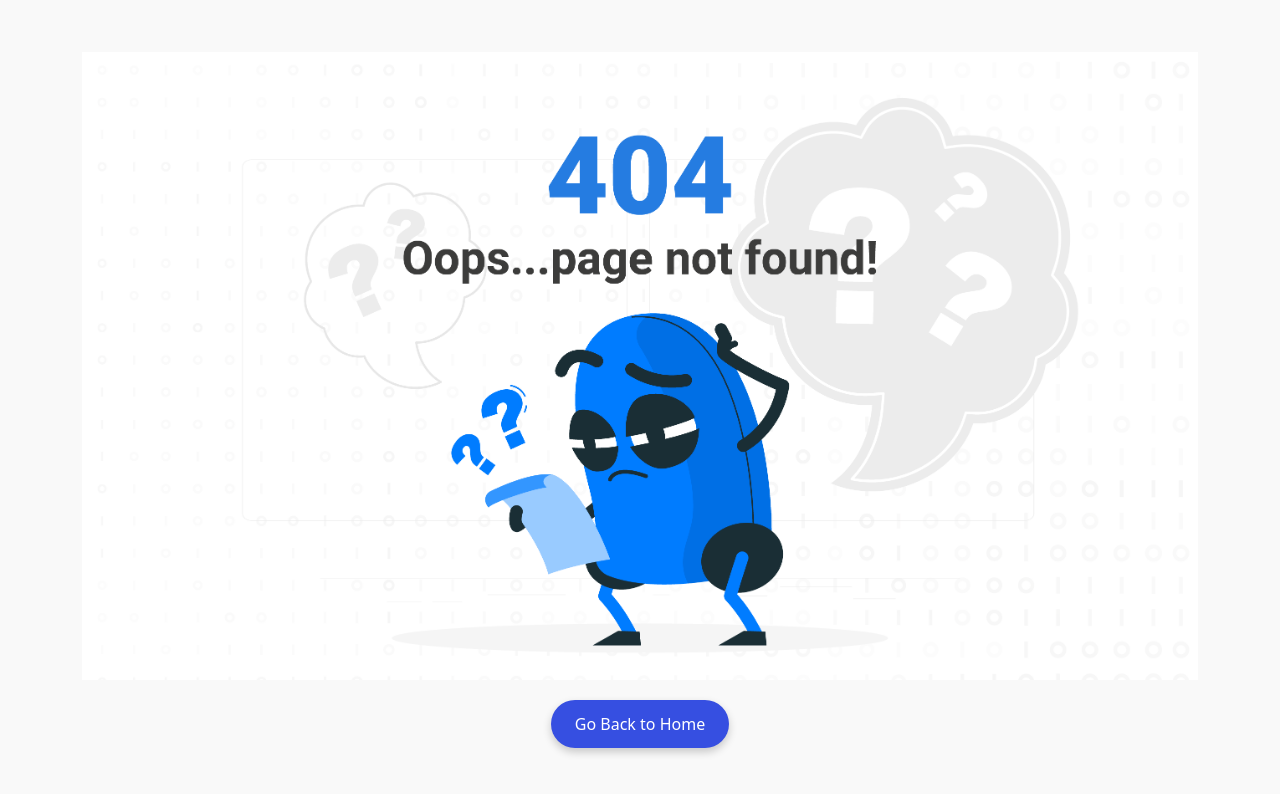
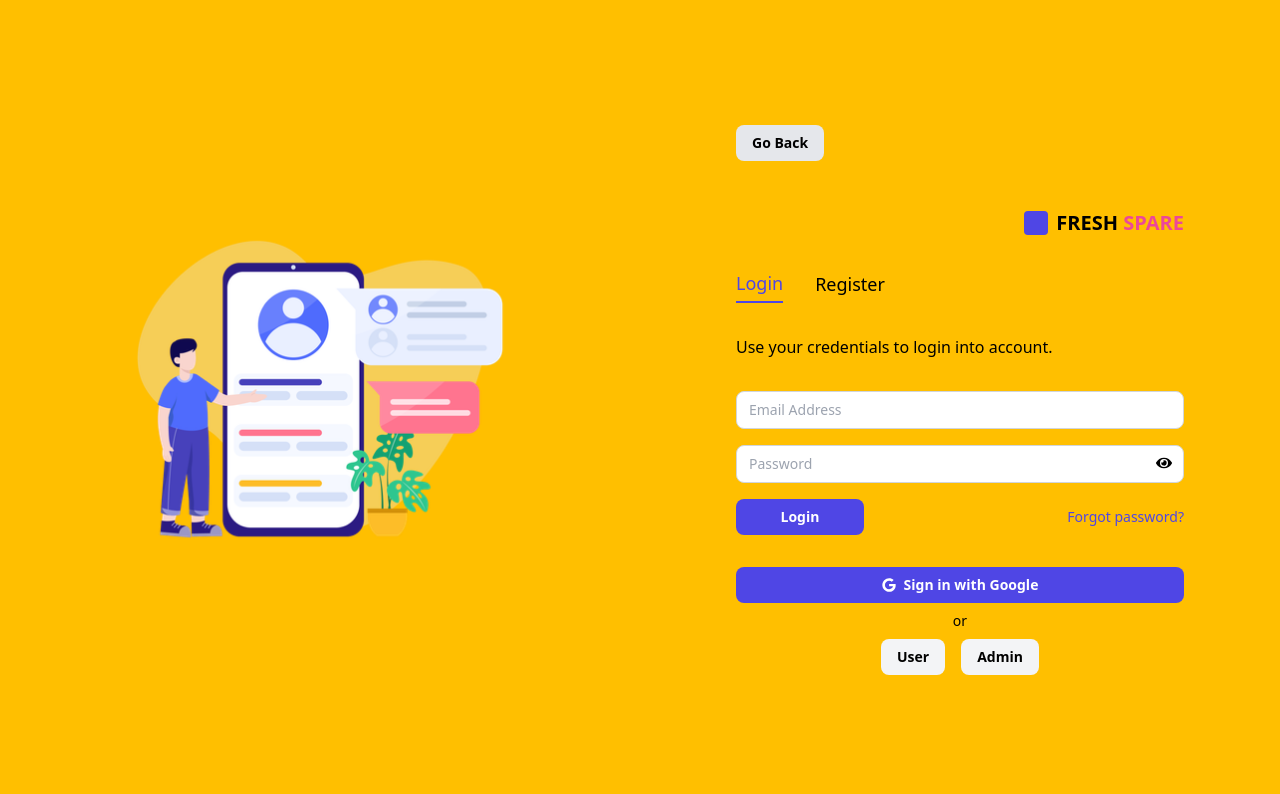
Before and after one commit to MostakemHossain/fresh-spare-frontend, a React (Vite) app: page /auth in a window 1280 px wide. Shown: the top 794 px of the page. Built offline with nearby package versions, Linux system fonts and the light colour scheme.

Commit message:
auth page added

```diff
--- a/package.json
+++ b/package.json
@@ -13,6 +13,7 @@
     "@reduxjs/toolkit": "^2.5.0",
     "antd": "^5.22.6",
     "jwt-decode": "^4.0.0",
+    "lottie-react": "^2.4.0",
     "react": "^18.3.1",
     "react-dom": "^18.3.1",
     "react-hook-form": "^7.54.2",
--- a/src/components/Header.tsx
+++ b/src/components/Header.tsx
@@ -12,7 +12,7 @@ const Header = () => {
   const navigate = useNavigate();
 
   const redirectToLoginPage = () => {
-    navigate("/login");
+    navigate("/auth");
   };
 
   return (
--- /dev/null
+++ b/src/pages/Auth.tsx
@@ -0,0 +1,197 @@
+
+import { useState } from "react";
+import { FaEye, FaEyeSlash, FaGoogle } from "react-icons/fa";
+import { Link, useNavigate } from "react-router-dom";
+import auth from "../assets/images/auth.webp";
+
+export default function AuthLayout() {
+  const [isLogin, setIsLogin] = useState(true);
+  const [showPassword, setShowPassword] = useState(false);
+  const [credentials, setCredentials] = useState({
+    email: "",
+    password: "",
+    username: "",
+  });
+
+  const navigate = useNavigate();
+
+  const handleAutofill = (role: string) => {
+    if (role === "user") {
+      setCredentials({
+        email: "user@example.com",
+        password: "userpassword",
+        username: "user",
+      });
+    } else if (role === "admin") {
+      setCredentials({
+        email: "admin@example.com",
+        password: "adminpassword",
+        username: "admin",
+      });
+    }
+  };
+
+
+
+  return (
+    <div className="min-h-screen w-full flex flex-col lg:flex-row bg-primary text-black">
+      <div className="w-full lg:w-1/2 flex items-center justify-center p-8 lg:p-12">
+        <img
+          src={auth}
+          alt="Authentication illustration"
+          width={400}
+          height={400}
+          className="max-w-md w-full"
+        />
+      </div>
+
+      <div className="w-full lg:w-1/2 flex flex-col items-center justify-center p-8 lg:p-12">
+        <div className="w-full max-w-md space-y-8">
+          <div className="flex items-center">
+            <button
+              onClick={() => navigate(-1)}
+              className="mb-4 rounded-lg bg-gray-200 px-4 py-2 text-sm font-semibold hover:bg-gray-300"
+            >
+              Go Back
+            </button>
+          </div>
+
+          <div className="flex justify-end">
+            <div className="flex items-center gap-2">
+              <div className="w-6 h-6 bg-indigo-600 rounded" />
+              <span className="text-xl font-semibold">
+                <p className="text-xl font-bold">
+                  FRESH <span className="text-pink-500">SPARE</span>
+                </p>
+              </span>
+            </div>
+          </div>
+
+          <div className="flex gap-8 text-lg">
+            <button
+              onClick={() => setIsLogin(true)}
+              className={`pb-1 transition-colors ${
+                isLogin
+                  ? "text-indigo-600 border-b-2 border-indigo-600"
+                  : "text-black"
+              }`}
+            >
+              Login
+            </button>
+            <button
+              onClick={() => setIsLogin(false)}
+              className={`pb-1 transition-colors ${
+                !isLogin
+                  ? "text-indigo-600 border-b-2 border-indigo-600"
+                  : "text-black"
+              }`}
+            >
+              Register
+            </button>
+          </div>
+          <p className="text-black">
+            {isLogin
+              ? "Use your credentials to login into account."
+              : "Enter your information to setup a new account."}
+          </p>
+
+          <form className="space-y-4">
+            {!isLogin && (
+              <div className="space-y-2">
+                <input
+                  type="text"
+                  placeholder="Username"
+                  value={credentials.username}
+                  onChange={(e) =>
+                    setCredentials({ ...credentials, username: e.target.value })
+                  }
+                  className="w-full rounded-lg border border-gray-300 px-3 py-2 text-sm outline-none focus:border-indigo-600"
+                  required
+                />
+              </div>
+            )}
+
+            <div className="space-y-2">
+              <input
+                type="email"
+                placeholder="Email Address"
+                value={credentials.email}
+                onChange={(e) =>
+                  setCredentials({ ...credentials, email: e.target.value })
+                }
+                className="w-full rounded-lg border border-gray-300 px-3 py-2 text-sm outline-none focus:border-indigo-600"
+                required
+              />
+            </div>
+
+            <div className="space-y-2">
+              <div className="relative">
+                <input
+                  type={showPassword ? "text" : "password"}
+                  placeholder="Password"
+                  value={credentials.password}
+                  onChange={(e) =>
+                    setCredentials({
+                      ...credentials,
+                      password: e.target.value,
+                    })
+                  }
+                  className="w-full rounded-lg border border-gray-300 px-3 py-2 text-sm outline-none focus:border-indigo-600"
+                  required
+                />
+                <button
+                  type="button"
+                  onClick={() => setShowPassword(!showPassword)}
+                  className="absolute right-3 top-2.5 text-black hover:text-black"
+                >
+                  {showPassword ? <FaEyeSlash /> : <FaEye />}
+                </button>
+              </div>
+            </div>
+
+            <div className="flex items-center justify-between">
+              <button
+                type="submit"
+                className="w-32 rounded-lg bg-indigo-600 px-4 py-2 text-sm font-semibold text-white hover:bg-indigo-700"
+              >
+                {isLogin ? "Login" : "Register"}
+              </button>
+              {isLogin && (
+                <Link
+                  to="/forgot-password"
+                  className="text-sm text-indigo-600 hover:underline"
+                >
+                  Forgot password?
+                </Link>
+              )}
+            </div>
+          </form>
+
+          <div className="flex flex-col items-center mt-4 gap-2">
+          <button
+              type="button"
+              className="flex items-center justify-center w-full rounded-lg  bg-indigo-600 text-white px-4 py-2 text-sm font-semibold  focus:outline-none"
+            >
+              <FaGoogle className="mr-2" /> Sign in with Google
+            </button>
+            <p className="text-sm">or</p>
+            <div className="flex gap-4 justify-center">
+              <button
+                onClick={() => handleAutofill("user")}
+                className="rounded-lg bg-gray-100 px-4 py-2 text-sm font-semibold text-black hover:bg-gray-200"
+              >
+                User
+              </button>
+              <button
+                onClick={() => handleAutofill("admin")}
+                className="rounded-lg bg-gray-100 px-4 py-2 text-sm font-semibold text-black hover:bg-gray-200"
+              >
+                Admin
+              </button>
+            </div>
+          </div>
+        </div>
+      </div>
+    </div>
+  );
+}
--- a/src/routes/routes.tsx
+++ b/src/routes/routes.tsx
@@ -2,6 +2,7 @@ import { createBrowserRouter } from "react-router-dom";
 import App from "../App";
 import MinimalLayout from "../components/layout/MinimalLayout";
 import NotFound from "../pages/404Page";
+import AuthLayout from "../pages/Auth";
 import Home from "../pages/Home";
 import SearchPage from "../pages/SearchPage";
 
@@ -19,6 +20,10 @@ const router = createBrowserRouter([
       </MinimalLayout>
     ),
   },
+  {
+    path: "/auth",
+    element: <AuthLayout />,
+  },
 
   {
     path: "/user",
```
Also changed, not shown: src/assets/images/auth.webp (added), 1 other file (tests, documents, lock files or other folders).
